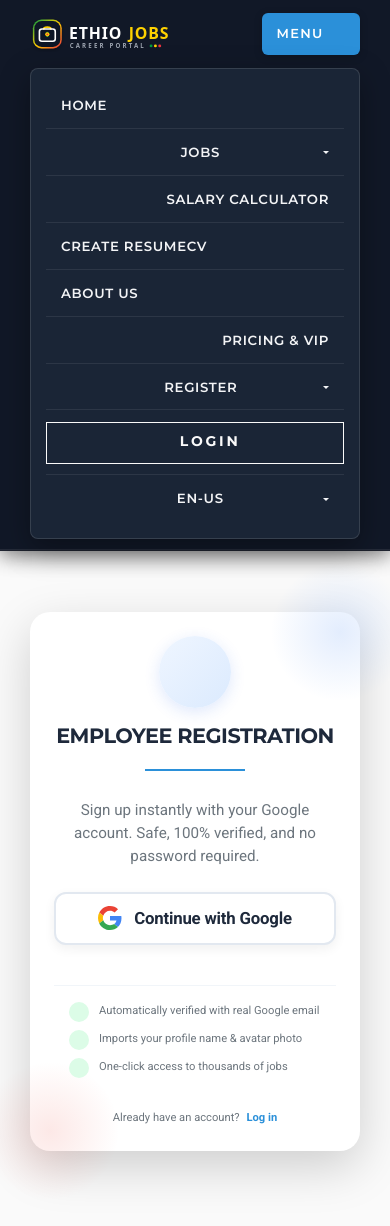
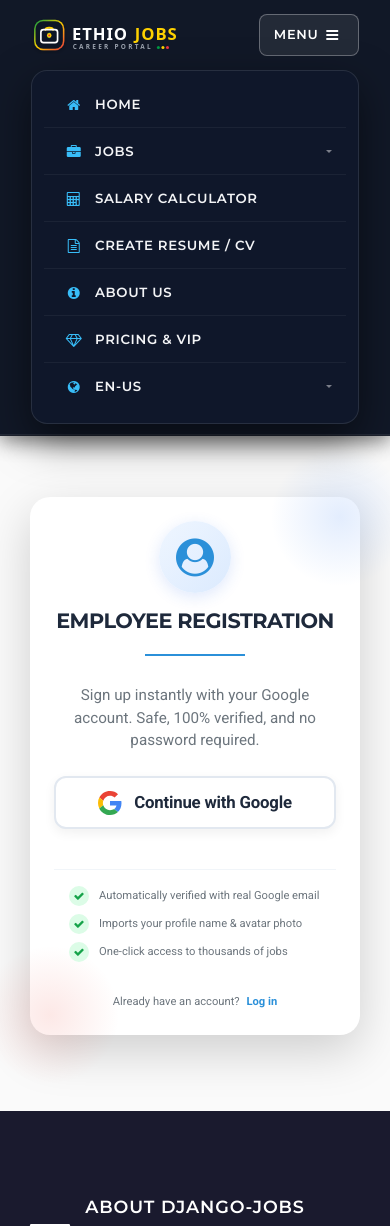
Before and after one commit to wuba21/Django-online-Job-Portal-system, a Django app: template templates/accounts/employee/register.html in a window 390 px wide, after a click on "MENU". Shown: the top 1226 px of the page. Run offline with Django 3.2, Linux system fonts and the light colour scheme; the template is opened without the code that fills it, so the values that code supplies are empty; parts of the project's set-up code (start-up, migrations or seed data) failed here and were passed over; some libraries are stand-ins or nearby versions.

Commit message:
Fix broken FontAwesome glyphs and completely redesign mobile navigation bar for clean, professional alignment

```diff
--- a/static/css/custom.css
+++ b/static/css/custom.css
@@ -119,56 +119,94 @@ img, video, iframe, canvas, svg {
     }
 }
 
+/* Universal Navigation Icon Alignment */
+.nav-icon {
+    width: 22px !important;
+    height: 22px !important;
+    display: inline-flex !important;
+    align-items: center !important;
+    justify-content: center !important;
+    text-align: center !important;
+    margin-right: 10px !important;
+    font-size: 14px !important;
+    flex-shrink: 0 !important;
+    color: #38bdf8 !important;
+    transition: transform 0.2s ease, color 0.2s ease;
+}
+
+.nav-link:hover .nav-icon {
+    color: #60a5fa !important;
+}
+
+.nav-item.active .nav-icon {
+    color: #38bdf8 !important;
+}
+
 /* ---- Navbar Mobile Responsive ---- */
-@media (max-width: 991px) {
+@media (max-width: 991.98px) {
     .header {
         position: relative;
         z-index: 1050;
     }
 
     .navbar {
-        padding: 10px 15px !important;
-        background: #1a2536 !important; /* Premium dark navy header bar for mobile */
+        padding: 10px 16px !important;
+        background: #111827 !important;
     }
 
     .navbar-brand img {
         display: block !important;
-        max-height: 36px !important;
+        max-height: 38px !important;
         width: auto !important;
-        border-radius: 4px;
     }
 
     .navbar-toggler {
-        padding: 6px 14px !important;
+        padding: 7px 14px !important;
         font-size: 13px !important;
         font-weight: 600 !important;
         color: #ffffff !important;
-        background: #2b90d9 !important;
-        border: none !important;
-        border-radius: 6px !important;
-        box-shadow: 0 2px 8px rgba(0,0,0,0.2) !important;
-        letter-spacing: 0.05em;
-        text-transform: uppercase;
-        cursor: pointer;
+        background: rgba(255, 255, 255, 0.08) !important;
+        border: 1px solid rgba(255, 255, 255, 0.16) !important;
+        border-radius: 8px !important;
+        box-shadow: none !important;
+        letter-spacing: 0.05em !important;
+        text-transform: uppercase !important;
+        cursor: pointer !important;
+        display: inline-flex !important;
+        align-items: center !important;
+        outline: none !important;
+        transition: all 0.2s ease !important;
+    }
+
+    .navbar-toggler:hover,
+    .navbar-toggler:focus {
+        background: rgba(255, 255, 255, 0.14) !important;
+        border-color: rgba(255, 255, 255, 0.28) !important;
+        outline: none !important;
     }
 
     .navbar-toggler i {
-        margin-left: 6px !important;
         color: #ffffff !important;
+        font-size: 14px !important;
     }
 
     #navbarSupportedContent {
-        background: #1a2536 !important; /* Matching dark navy background drawer */
-        padding: 15px !important;
-        border-radius: 8px !important;
-        box-shadow: 0 10px 30px rgba(0, 0, 0, 0.35) !important;
+        background: #0f172a !important; /* Elegant Slate 900 Drawer */
+        padding: 12px !important;
+        border-radius: 16px !important;
+        box-shadow: 0 16px 40px rgba(0, 0, 0, 0.5) !important;
         margin-top: 10px !important;
-        border: 1px solid rgba(255, 255, 255, 0.12) !important;
+        border: 1px solid rgba(255, 255, 255, 0.1) !important;
+    }
+
+    .navbar-nav {
+        margin: 0 !important;
+        padding: 0 !important;
     }
 
     .navbar-nav .nav-item {
-        border-bottom: 1px solid rgba(255, 255, 255, 0.08) !important;
-        margin-bottom: 2px;
+        border-bottom: 1px solid rgba(255, 255, 255, 0.05) !important;
+        margin-bottom: 2px !important;
     }
 
     .navbar-nav .nav-item:last-child {
@@ -176,102 +214,108 @@ img, video, iframe, canvas, svg {
     }
 
     .navbar-nav .nav-link {
-        padding: 12px 15px !important;
-        color: #ffffff !important;
+        padding: 11px 14px !important;
+        color: #e2e8f0 !important;
         font-weight: 500 !important;
-        font-size: 0.95rem !important;
-        letter-spacing: 0.03em !important;
+        font-size: 0.92rem !important;
+        letter-spacing: 0.02em !important;
         display: flex !important;
         align-items: center !important;
-        justify-content: space-between !important;
-        transition: all 0.2s ease;
+        justify-content: flex-start !important; /* Left-aligned! */
+        border-radius: 8px !important;
+        transition: all 0.2s ease !important;
     }
 
     .navbar-nav .nav-link:hover,
-    .navbar-nav .nav-link:focus,
-    .navbar-nav .nav-item.active .nav-link {
-        color: #38bdf8 !important; /* Sky Blue active highlight */
+    .navbar-nav .nav-link:focus {
+        color: #ffffff !important;
         background: rgba(255, 255, 255, 0.06) !important;
-        border-radius: 6px !important;
     }
 
-    /* Mobile Dropdown Menus (User Profile, Register, Languages, Jobs) */
-    .navbar .dropdown-menu {
-        background: #1f2937 !important;
-        border: 1px solid rgba(255, 255, 255, 0.12) !important;
-        border-radius: 8px !important;
-        margin-top: 6px !important;
-        padding: 6px 0 !important;
-        box-shadow: 0 6px 16px rgba(0, 0, 0, 0.35) !important;
+    .navbar-nav .nav-item.active .nav-link {
+        color: #60a5fa !important;
+        background: rgba(37, 99, 235, 0.16) !important;
+        font-weight: 600 !important;
     }
 
-    /* Jobs category dropdown items on mobile */
-    #jobsDropdown + .dropdown-menu .dropdown-item {
-        padding: 10px 16px !important;
-        font-size: 0.9rem !important;
-        color: #e2e8f0 !important;
-        display: flex !important;
-        align-items: center !important;
-        border-bottom: 1px solid rgba(255, 255, 255, 0.05);
+    /* Pushes caret dropdown icon cleanly to the right */
+    .navbar-nav .nav-link.dropdown-toggle::after {
+        margin-left: auto !important;
+        vertical-align: middle !important;
+        color: rgba(255, 255, 255, 0.45) !important;
+        transition: transform 0.2s ease !important;
     }
 
-    #jobsDropdown + .dropdown-menu .dropdown-item:last-child {
-        border-bottom: none;
+    /* Mobile Dropdown Sub-menu */
+    .navbar .dropdown-menu {
+        background: rgba(255, 255, 255, 0.03) !important;
+        border: 1px solid rgba(255, 255, 255, 0.06) !important;
+        border-radius: 10px !important;
+        margin: 4px 0 8px 10px !important;
+        padding: 6px !important;
+        box-shadow: none !important;
     }
 
     .navbar .dropdown-menu .dropdown-item {
-        color: #e2e8f0 !important;
+        color: #cbd5e1 !important;
         font-size: 0.88rem !important;
-        padding: 10px 18px !important;
+        padding: 9px 12px !important;
+        border-radius: 6px !important;
         display: flex !important;
         align-items: center !important;
-        transition: background 0.2s ease, color 0.2s ease;
-    }
-
-    .navbar .dropdown-menu .dropdown-item i {
-        margin-right: 10px !important;
-        width: 18px !important;
-        text-align: center !important;
-        color: #38bdf8 !important;
+        transition: all 0.2s ease !important;
     }
 
     .navbar .dropdown-menu .dropdown-item:hover,
-    .navbar .dropdown-menu .dropdown-item:focus,
+    .navbar .dropdown-menu .dropdown-item:focus {
+        color: #ffffff !important;
+        background: rgba(255, 255, 255, 0.08) !important;
+    }
+
     .navbar .dropdown-menu .dropdown-item.active {
         color: #ffffff !important;
-        background: #2b90d9 !important;
+        background: #2563eb !important;
     }
 
     .navbar .dropdown-menu .dropdown-divider {
-        border-top: 1px solid rgba(255, 255, 255, 0.12) !important;
+        border-top: 1px solid rgba(255, 255, 255, 0.06) !important;
         margin: 6px 0 !important;
     }
 
-    .navbar-nav .btn {
-        margin: 10px 0 !important;
-        display: block !important;
-        width: 100% !important;
-        text-align: center !important;
+    /* Auth Buttons (Login & Register) on Mobile */
+    .nav-item-auth {
+        border-bottom: none !important;
+        margin-top: 8px !important;
     }
 
-    /* Client / User Profile toggle in navbar */
+    .nav-link-login {
+        background: #2563eb !important;
+        color: #ffffff !important;
+        font-weight: 600 !important;
+        justify-content: center !important;
+        border-radius: 8px !important;
+        padding: 10px 18px !important;
+        box-shadow: 0 4px 14px rgba(37, 99, 235, 0.3) !important;
+    }
+
+    .nav-link-login .nav-icon {
+        color: #ffffff !important;
+    }
+
+    .nav-link-login:hover,
+    .nav-link-login:focus {
+        background: #1d4ed8 !important;
+        color: #ffffff !important;
+    }
+
     #clientZone.has-img {
-        padding-left: 15px !important;
+        padding-left: 12px !important;
     }
 
     .client-menu-image {
         position: relative !important;
         top: 0 !important;
         left: 0 !important;
-        transform: none !important;
-        margin-right: 10px !important;
-        display: inline-block !important;
-        vertical-align: middle !important;
-    }
-
-    /* Language dropdown on mobile */
-    .lang-selector {
-        padding: 8px 15px !important;
     }
 }
 
--- a/templates/base.html
+++ b/templates/base.html
@@ -24,7 +24,8 @@
     <!-- Bootstrap CSS (critical — load first) -->
     <link rel="stylesheet" href="{% static 'vendor/bootstrap/css/bootstrap.min.css' %}">
 
-    <!-- Font Awesome — local only (no duplicate CDN) -->
+    <!-- Font Awesome (CDN + local fallback) -->
+    <link rel="stylesheet" href="https://cdnjs.cloudflare.com/ajax/libs/font-awesome/4.7.0/css/font-awesome.min.css">
     <link rel="stylesheet" href="{% static 'vendor/font-awesome/css/font-awesome.min.css' %}">
 
     <!-- Google Fonts — display=swap for non-blocking -->
@@ -79,18 +80,22 @@
             </a>
             <button type="button" data-toggle="collapse" data-target="#navbarSupportedContent"
                     aria-controls="navbarSupportedContent" aria-expanded="false" aria-label="Toggle navigation"
-                    class="navbar-toggler navbar-toggler-right">Menu<i class="fa fa-bars"></i>
+                    class="navbar-toggler">
+                <span class="navbar-toggler-text">Menu</span>
+                <i class="fa fa-bars ml-2"></i>
             </button>
             <div id="navbarSupportedContent" class="collapse navbar-collapse">
                 {% with request.resolver_match.url_name as url_name %}
                     <ul class="navbar-nav ml-auto">
                         <li class="nav-item {% if url_name == 'home' %}active{% endif %}">
-                            <a href="{% url 'jobs:home' %}" class="nav-link">{% trans "Home" %} <span class="sr-only">(current)</span></a>
+                            <a href="{% url 'jobs:home' %}" class="nav-link">
+                                <i class="fa fa-home nav-icon"></i><span>{% trans "Home" %}</span>
+                            </a>
                         </li>
                         <!-- Jobs Dropdown -->
                         <li class="nav-item dropdown {% if url_name == 'jobs' or url_name == 'search' %}active{% endif %}">
                             <a href="#" class="nav-link dropdown-toggle" id="jobsDropdown" data-toggle="dropdown" aria-haspopup="true" aria-expanded="false">
-                                <i class="fa fa-briefcase mr-1"></i>{% trans "Jobs" %}
+                                <i class="fa fa-briefcase nav-icon"></i><span>{% trans "Jobs" %}</span>
                             </a>
                             <div class="dropdown-menu" aria-labelledby="jobsDropdown" style="min-width:220px; border-radius:10px; box-shadow:0 8px 30px rgba(0,0,0,0.15); border:none; overflow:hidden; padding:0;">
                                 <div style="background:linear-gradient(135deg,#1e3a5f,#2563eb); padding:12px 16px;">
@@ -127,17 +132,23 @@
                         <!-- Salary Calculator -->
                         <li class="nav-item {% if url_name == 'salary-calculator' %}active{% endif %}">
                             <a href="{% url 'jobs:salary-calculator' %}" class="nav-link">
-                                <i class="fa fa-calculator mr-1"></i>{% trans "Salary Calculator" %}
+                                <i class="fa fa-calculator nav-icon"></i><span>{% trans "Salary Calculator" %}</span>
                             </a>
                         </li>
                         <li class="nav-item {% if url_name == 'templates' %}active{% endif %}">
-                            <a href="{% url 'resume_cv:templates' %}" class="nav-link">{% trans "Create ResumeCV" %}</a>
+                            <a href="{% url 'resume_cv:templates' %}" class="nav-link">
+                                <i class="fa fa-file-text-o nav-icon"></i><span>{% trans "Create Resume / CV" %}</span>
+                            </a>
                         </li>
                         <li class="nav-item">
-                                <a href="/{{ LANGUAGE_CODE }}/about-us/" class="nav-link">{% trans "About Us" %}</a>
+                            <a href="/{{ LANGUAGE_CODE }}/about-us/" class="nav-link">
+                                <i class="fa fa-info-circle nav-icon"></i><span>{% trans "About Us" %}</span>
+                            </a>
                         </li>
                         <li class="nav-item {% if url_name == 'pricing' %}active{% endif %}">
-                            <a href="{% url 'payments:pricing' %}" class="nav-link"><i class="fa fa-diamond text-warning me-1"></i> {% trans "Pricing & VIP" %}</a>
+                            <a href="{% url 'payments:pricing' %}" class="nav-link">
+                                <i class="fa fa-diamond text-warning nav-icon"></i><span>{% trans "Pricing & VIP" %}</span>
+                            </a>
                         </li>
                         {% if request.user.is_authenticated %}
                             <li class="nav-item dropdown">
@@ -220,31 +231,28 @@
                                     </a>
                                 </div>
                             </li>
-                        {% else %}
                             <li class="nav-item dropdown {% if url_name == 'employee-register' or url_name == 'employer-register' %}active{% endif %}">
                                 <a id="pages" href="#" data-toggle="dropdown" aria-haspopup="true" aria-expanded="false"
-                                   class="nav-link dropdown-toggle "><i class="fa fa-signing"></i>Register
+                                   class="nav-link dropdown-toggle">
+                                    <i class="fa fa-user-plus nav-icon"></i><span>{% trans "Register" %}</span>
                                 </a>
                                 <div aria-labelledby="pages" class="dropdown-menu">
-                                <a href="{% url 'accounts:employee-register' %}"
-                                   class="dropdown-item {% if url_name == 'employee-register' %}active{% endif %}"
-                                >
-                                    {% trans "Employee" %}
-                                </a>
-                                <a href="{% url 'accounts:employer-register' %}"
-                                   class="dropdown-item {% if url_name == 'employer-register' %}active{% endif %}"
-                                >
-                                    {% trans "Employers" %}
-                                </a>
+                                    <a href="{% url 'accounts:employee-register' %}"
+                                       class="dropdown-item {% if url_name == 'employee-register' %}active{% endif %}">
+                                        <i class="fa fa-user mr-2 text-primary"></i>{% trans "Employee" %}
+                                    </a>
+                                    <a href="{% url 'accounts:employer-register' %}"
+                                       class="dropdown-item {% if url_name == 'employer-register' %}active{% endif %}">
+                                        <i class="fa fa-building-o mr-2 text-success"></i>{% trans "Employers" %}
+                                    </a>
                                 </div>
                             </li>
-                            <li class="nav-item" style="color: #fff">
+                            <li class="nav-item nav-item-auth">
                                 <a href="{% url 'accounts:login' %}"
-                                   class="btn navbar-btn btn-outline-light mb-5 mb-lg-0 {% if url_name == 'login' %}active text-primary{% endif %}"
-                                >
-                                    <i class="fa fa-sign-in"></i>
-                                    {% trans "Login" %}
-                                 </a>
+                                   class="nav-link nav-link-login {% if url_name == 'login' %}active{% endif %}">
+                                    <i class="fa fa-sign-in nav-icon"></i>
+                                    <span>{% trans "Login" %}</span>
+                                </a>
                             </li>
                         {% endif %}
                         {% include "lang_selector.html" %}
--- a/templates/lang_selector.html
+++ b/templates/lang_selector.html
@@ -3,8 +3,8 @@
 
 <li class="nav-item dropdown">
     <a href="#" data-toggle="dropdown" aria-haspopup="true" aria-expanded="false"
-       class="nav-link dropdown-toggle d-flex align-items-center">
-        <i class="fa fa-language mr-1"></i>
+       class="nav-link dropdown-toggle">
+        <i class="fa fa-globe nav-icon"></i>
         <span>{{ LANGUAGE_CODE|upper }}</span>
     </a>
 
```
Also changed, not shown: other parts of static/css/custom.css (+28 -1 lines), static/vendor/font-awesome/fonts/fontawesome-webfont.ttf (added), static/vendor/font-awesome/fonts/fontawesome-webfont.woff (added), static/vendor/font-awesome/fonts/fontawesome-webfont.woff2 (added).
